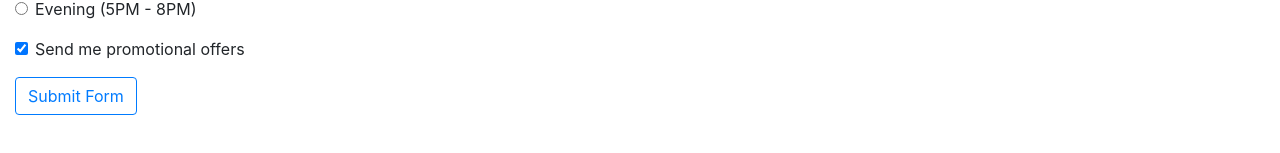
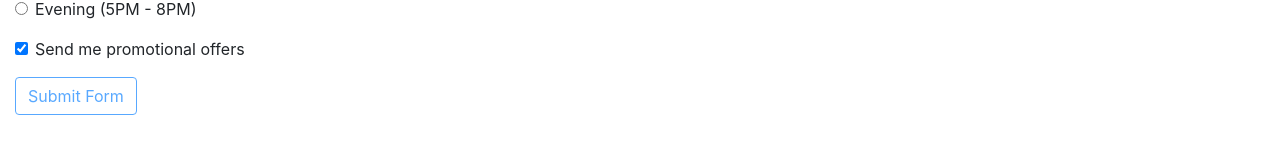
Before and after one commit to dalbay/Angular-Forms, an Angular app in the folder templateDrivenForm/: page / in a window 1280 px wide. Shown: the part 451-604 px from the top of the page. Built offline with nearby package versions, Linux system fonts and the light colour scheme.

Commit message:
Form Validation in TDF

```diff
--- a/templateDrivenForm/src/app/app.component.html
+++ b/templateDrivenForm/src/app/app.component.html
@@ -128,6 +128,12 @@
       <label class="form-check-label">Send me promotional offers</label>
     </div>
     <!--Submit Button-->
-    <button class="btn btn-outline-primary" type="submit">Submit Form</button>
+    <button
+      [disabled]="userForm.form.invalid || topicHasError"
+      class="btn btn-outline-primary"
+      type="submit"
+    >
+      Submit Form
+    </button>
   </form>
 </div>
```
Also changed, not shown: 2 other files (tests, documents, lock files or other folders).
